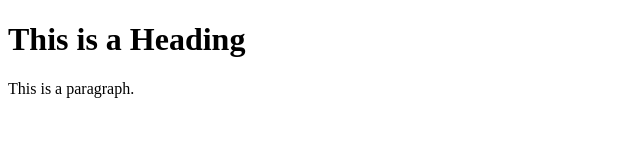
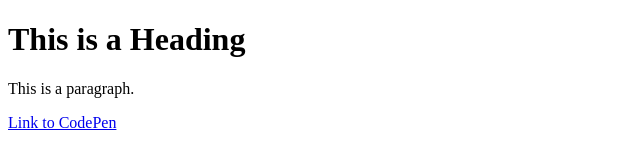
Before and after one commit to CastleGreySkull/wdd230, a plain HTML site: page index.html in a window 1280 px wide. Shown: the whole page, without its empty margins (0-640 px from the left). Drawn offline with Linux system fonts and the light colour scheme.

Commit message:
Added Link to CodePen

```diff
--- a/index.html
+++ b/index.html
@@ -6,5 +6,6 @@
   <body>
     <h1>This is a Heading</h1>
     <p>This is a paragraph.</p>
+    <a href="https://codepen.io/CastleGreySkull/pen/JjBbxjp">Link to CodePen</a>
   </body>
 </html>
```
